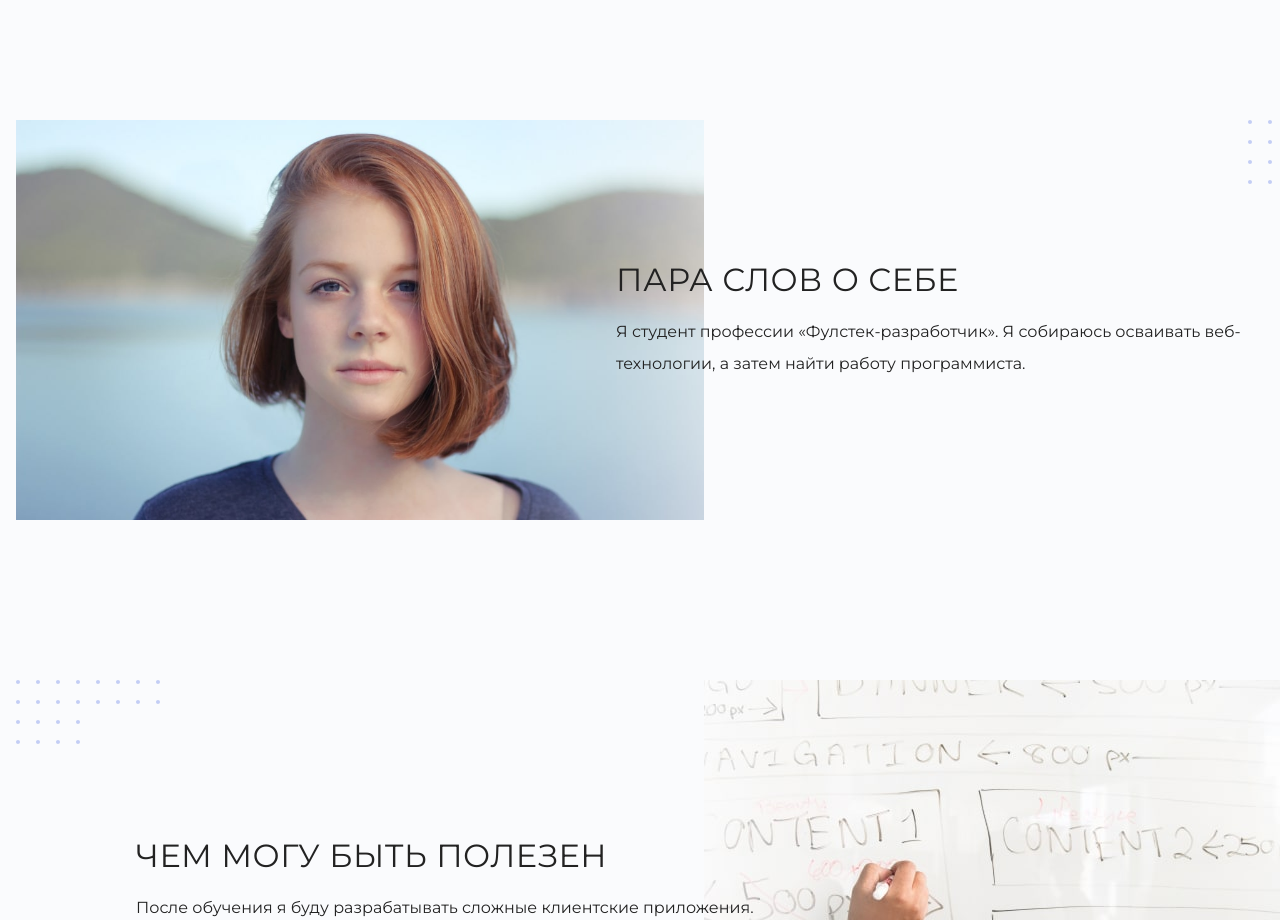
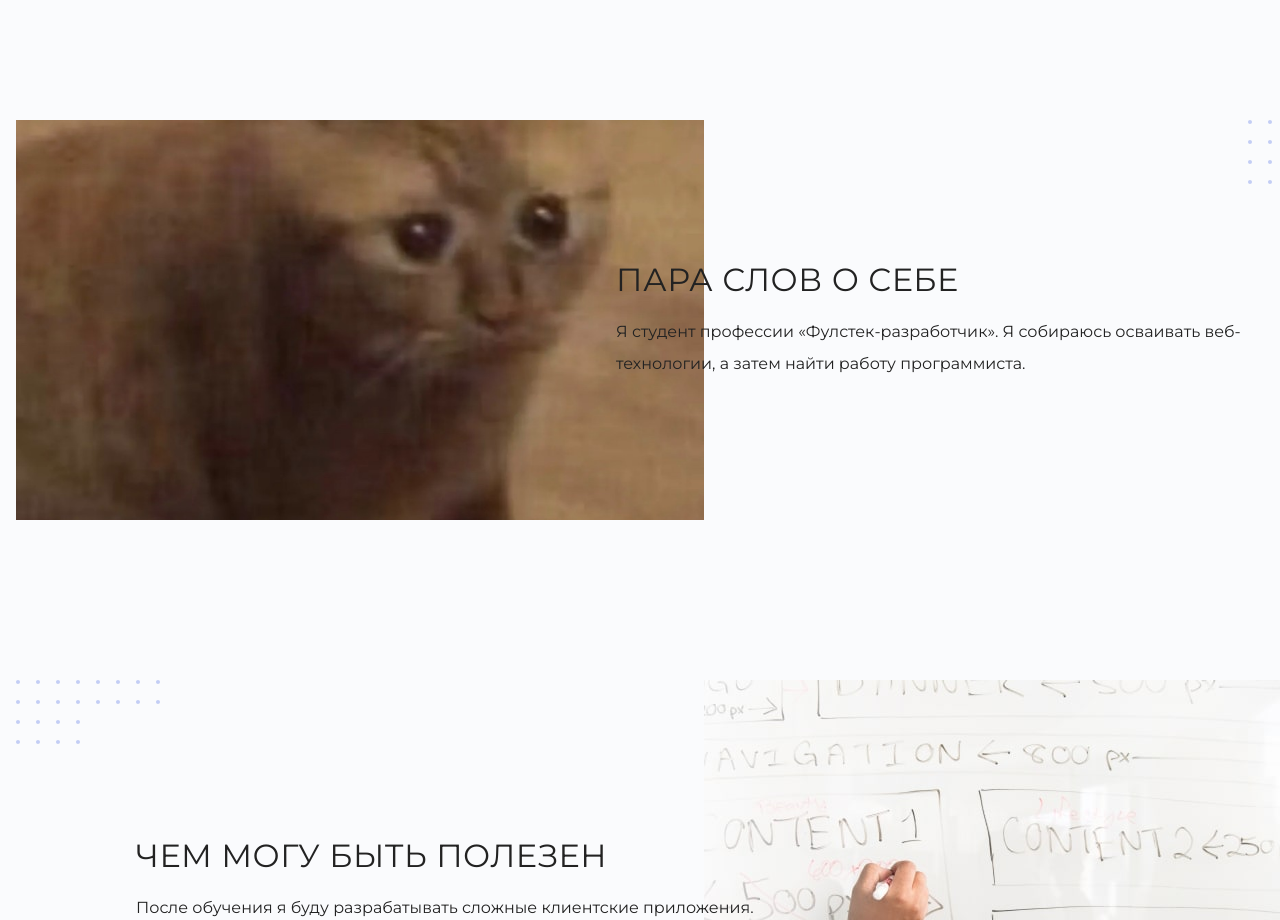
Before and after one commit to ObsidianStripe/academy_project_1, a plain HTML site: page index.html in a window 1280 px wide. Shown: the part 920-1840 px from the top of the page. Drawn offline with Linux system fonts and the light colour scheme.

Commit message:
Update index.html

```diff
--- a/index.html
+++ b/index.html
@@ -27,7 +27,7 @@
         <div class="container">
           <h2 class="subheading">Давайте познакомимся</h2>
           <figure class="user-image">
-            <img src="files/user.jpg" width="928" height="536" alt="Фотография Неопознанного Енота">
+            <img src="files/9222d87d3eadfb3327553d61dfe89689.jpg" width="928" height="536" alt="Фотография ObsidianStripe">
           </figure>
           <div>
             <h3>Пара слов о себе</h3>
```
